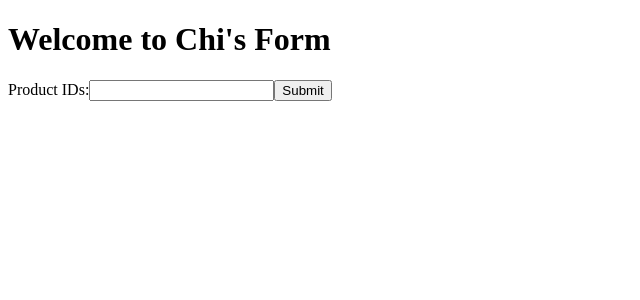
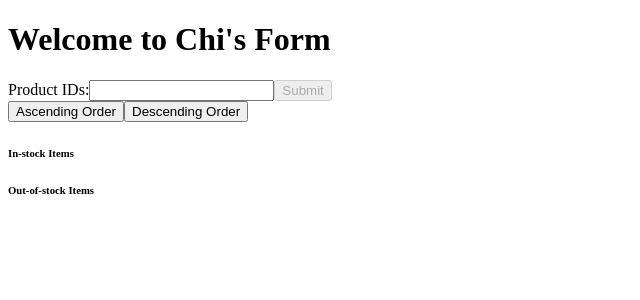
Before and after one commit to chulinguy/dolls_kill, a React (Create React App) app: page / in a window 1280 px wide. Shown: the top 300 px of the page, without its empty margins (0-640 px from the left). Built offline with nearby package versions, Linux system fonts and the light colour scheme.

Commit message:
all JS done

```diff
--- /dev/null
+++ b/src/components/AscendButton.jsx
@@ -0,0 +1,19 @@
+import React from 'react';
+import PropTypes from 'prop-types';
+import { Button } from 'react-bootstrap';
+
+// style={{ position: 'absolute', bottom: 0, right: '15px' }}
+const AscendButton = props => (
+  <Button
+    active={props.ascendingOrder}
+    onClick={props.ascendClickHandler}
+  > Ascending Order
+  </Button>
+);
+
+AscendButton.propTypes = {
+  ascendClickHandler: PropTypes.func.isRequired,
+  ascendingOrder: PropTypes.bool.isRequired,
+};
+
+export default AscendButton;
--- /dev/null
+++ b/src/components/DescendButton.jsx
@@ -0,0 +1,19 @@
+import React from 'react';
+import PropTypes from 'prop-types';
+import { Button } from 'react-bootstrap';
+
+// style={{ position: 'absolute', bottom: 0, right: '15px' }}
+const DescendButton = props => (
+  <Button
+    active={!props.ascendingOrder}
+    onClick={props.descendClickHandler}
+  > Descending Order
+  </Button>
+);
+
+DescendButton.propTypes = {
+  descendClickHandler: PropTypes.func.isRequired,
+  ascendingOrder: PropTypes.bool.isRequired,
+};
+
+export default DescendButton;
--- a/src/components/Form.jsx
+++ b/src/components/Form.jsx
@@ -1,70 +1,93 @@
 import React, { Component } from 'react';
 import { retrieveData, inputValidator, spaceTrimmer, rightAmountOfCommas } from '../util';
 import InputAlert from './InputAlert';
+import List from './List';
+import AscendButton from './AscendButton';
+import DescendButton from './DescendButton';
+import SubmitButton from './SubmitButton';
 
 class Form extends Component {
   constructor() {
     super();
     this.state = {
       prod_id: '',
-      jsonData: null,
-      invalidInputWarning: false,
+      emptyStocks: [],
+      availStocksAscend: [],
+      availStocksDescend: [],
+      ascendingOrder: true,
+      disableSubmit: true,
+      submitHover: false,
     };
-    this.handleProdIdChange = this.handleProdIdChange.bind(this);
-    this.handleSubmit = this.handleSubmit.bind(this);
-  }
-
-  handleProdIdChange(event) {
-    this.setState({ prod_id: event.target.value });
-  }
-
-  handleSubmit(event) {
-    event.preventDefault();
-    const prod_id_sanitized = rightAmountOfCommas(spaceTrimmer(this.state.prod_id));
-
-    if (inputValidator(prod_id_sanitized)) {
-      this.setState({ invalidInputWarning: false });
-      retrieveData(prod_id_sanitized, this);
-    } else if (prod_id_sanitized) {
-      this.setState({ invalidInputWarning: true });
-    }
+    this.prodIdChangeHandler = this.prodIdChangeHandler.bind(this);
+    this.submitHandler = this.submitHandler.bind(this);
+    this.ascendClickHandler = this.ascendClickHandler.bind(this);
+    this.descendClickHandler = this.descendClickHandler.bind(this);
+    this.submitHoverHandler = this.submitHoverHandler.bind(this);
   }
 
   componentDidUpdate() {
-    // console.log(this.state);
+    console.log(this.state);
   }
 
-  standardizeJsonData() {
-    const { jsonData } = this.state;
-    const output = [];
-    Object.keys(jsonData).forEach(prod_id => {
-      Object.keys(jsonData[prod_id]).forEach(size_id => {
-        const itemObj = {
-          [prod_id]: {
-            size: jsonData[prod_id][size_id].size_text,
-            quantity: jsonData[prod_id][size_id].quantity,
-          }
-        };
-        output.push(itemObj);
-      });
-    });
-    return output;
+  prodIdChangeHandler(event) {
+    this.setState({ prod_id: event.target.value });
+    this.submitButtonDisablingUpdate(event.target.value);
+  }
+
+  submitHandler(event) {
+    event.preventDefault();
+    const prod_id_sanitized = rightAmountOfCommas(spaceTrimmer(this.state.prod_id));
+    retrieveData(prod_id_sanitized, this);
+  }
+
+  submitButtonDisablingUpdate(str) {
+    this.setState({ disableSubmit: !inputValidator(rightAmountOfCommas(spaceTrimmer(str))) });
+  }
+
+  submitHoverHandler() {
+    const oldHover = this.state.submitHover;
+    this.setState({ submitHover: !oldHover });
+  }
+
+  ascendClickHandler() {
+    this.setState({ ascendingOrder: true });
+  }
+
+  descendClickHandler() {
+    this.setState({ ascendingOrder: false });
   }
 
   render() {
-    if (this.state.jsonData) {
-      console.log('sanitized', this.standardizeJsonData());
-    }
-
     return (
-      <form onSubmit={this.handleSubmit}>
-        <label htmlFor="product_id">
-          Product IDs:
-          <input type="text" value={this.state.prod_id} onChange={this.handleProdIdChange} />
-        </label>
-        {this.state.invalidInputWarning ? <InputAlert /> : null}
-        <input type="submit" value="Submit" />
-      </form>
+      <div>
+        <form onSubmit={this.submitHandler}>
+          <label htmlFor="product_id">
+            Product IDs:
+            <input type="text" value={this.state.prod_id} onChange={this.prodIdChangeHandler} />
+          </label>
+          {this.state.submitHover && this.state.disableSubmit && this.state.prod_id ? <InputAlert /> : null}
+          <SubmitButton
+            disableSubmit={this.state.disableSubmit}
+            submitHoverHandler={this.submitHoverHandler}
+          />
+        </form>
+        <AscendButton
+          ascendClickHandler={this.ascendClickHandler}
+          ascendingOrder={this.state.ascendingOrder}
+        />
+        <DescendButton
+          descendClickHandler={this.descendClickHandler}
+          ascendingOrder={this.state.ascendingOrder}
+        />
+        <List
+          items={this.state.ascendingOrder ? this.state.availStocksAscend : this.state.availStocksDescend}
+          title="In-stock Items"
+        />
+        <List
+          items={this.state.emptyStocks}
+          title="Out-of-stock Items"
+        />
+      </div>
     );
   }
 }
--- a/src/components/List.jsx
+++ b/src/components/List.jsx
@@ -4,11 +4,15 @@ import PropTypes from 'prop-types';
 const List = props => (
   <div>
     <h6>{props.title}</h6>
-    <ol>
-      {props.items.map(item => (
-        <li>{item.name}</li>
+    <ul>
+      {props.items.map((item) => (
+        <li key={item.prod_id + item.size}>
+          Product ID: {`${item.prod_id} `}
+          Size: {`${item.size} `}
+          Quantity: {`${item.quantity} `}
+        </li>
       ))}
-    </ol>
+    </ul>
   </div>
 );
 
--- /dev/null
+++ b/src/components/SubmitButton.jsx
@@ -0,0 +1,22 @@
+import React from 'react';
+import PropTypes from 'prop-types';
+import { Button } from 'react-bootstrap';
+
+// style={{ position: 'absolute', bottom: 0, right: '15px' }}
+const SubmitButton = props => (
+  <Button
+    type="submit"
+    value="Submit"
+    disabled={props.disableSubmit}
+    onMouseEnter={props.submitHoverHandler}
+    onMouseLeave={props.submitHoverHandler}
+  > Submit
+  </Button>
+);
+
+SubmitButton.propTypes = {
+  disableSubmit: PropTypes.bool.isRequired,
+  submitHoverHandler: PropTypes.func.isRequired,
+};
+
+export default SubmitButton;
--- a/src/data.json
+++ b/src/data.json
@@ -23,7 +23,7 @@
       "color_text": "BLUE",
       "size_id": "1857",
       "size_text": "ONE SIZE",
-      "quantity": 0,
+      "quantity": 7,
       "display_brand": "Leg Avenue"
     }
   },
@@ -49,7 +49,7 @@
       "color_text": "BLUE",
       "size_id": "2901",
       "size_text": "Medium",
-      "quantity": 0,
+      "quantity": 2,
       "display_brand": "Leg Avenue"
     },
     "5": {
@@ -61,7 +61,7 @@
       "color_text": "BLUE",
       "size_id": "2904",
       "size_text": "Large",
-      "quantity": 0,
+      "quantity": 4,
       "display_brand": "Leg Avenue"
     }
   },
--- a/src/util.js
+++ b/src/util.js
@@ -1,4 +1,20 @@
 import axios from 'axios';
+// import testData from './data.json';
+
+const standardizeJsonData = jsonData => {
+  const output = [];
+  Object.keys(jsonData).forEach(prod_id => {
+    Object.keys(jsonData[prod_id]).forEach(size_id => {
+      const itemObj = {
+        prod_id,
+        size: jsonData[prod_id][size_id].size_text.toLowerCase(),
+        quantity: jsonData[prod_id][size_id].quantity,
+      };
+      output.push(itemObj);
+    });
+  });
+  return output;
+};
 
 export const spaceTrimmer = str => (str.replace(/ /g, ''));
 
@@ -8,8 +24,25 @@ export const retrieveData = (input, context) => {
   const url = `https://www.dollskill.com/codetest/api.php?ids=${input}&op=get_size_attributes`;
 
   axios.get(url).then(res => {
-    console.log(res.data);
-    if (context) context.setState({ jsonData: res.data });
+    // console.log(res.data);
+    if (context) {
+      const emptyStocks = [];
+      const availStocks = [];
+      const goodJsonData = standardizeJsonData(res.data);
+      // const goodJsonData = standardizeJsonData(testData);
+      // console.log('good data', goodJsonData);
+      goodJsonData.forEach(itemObj => {
+        if (itemObj.quantity) availStocks.push(itemObj);
+        else emptyStocks.push(itemObj);
+      });
+      const availStocksAscend = availStocks.slice().sort((a, b) => (a.quantity - b.quantity));
+      const availStocksDescend = availStocksAscend.slice().reverse();
+      context.setState({
+        emptyStocks,
+        availStocksAscend,
+        availStocksDescend,
+      });
+    }
   });
 };
 
```
